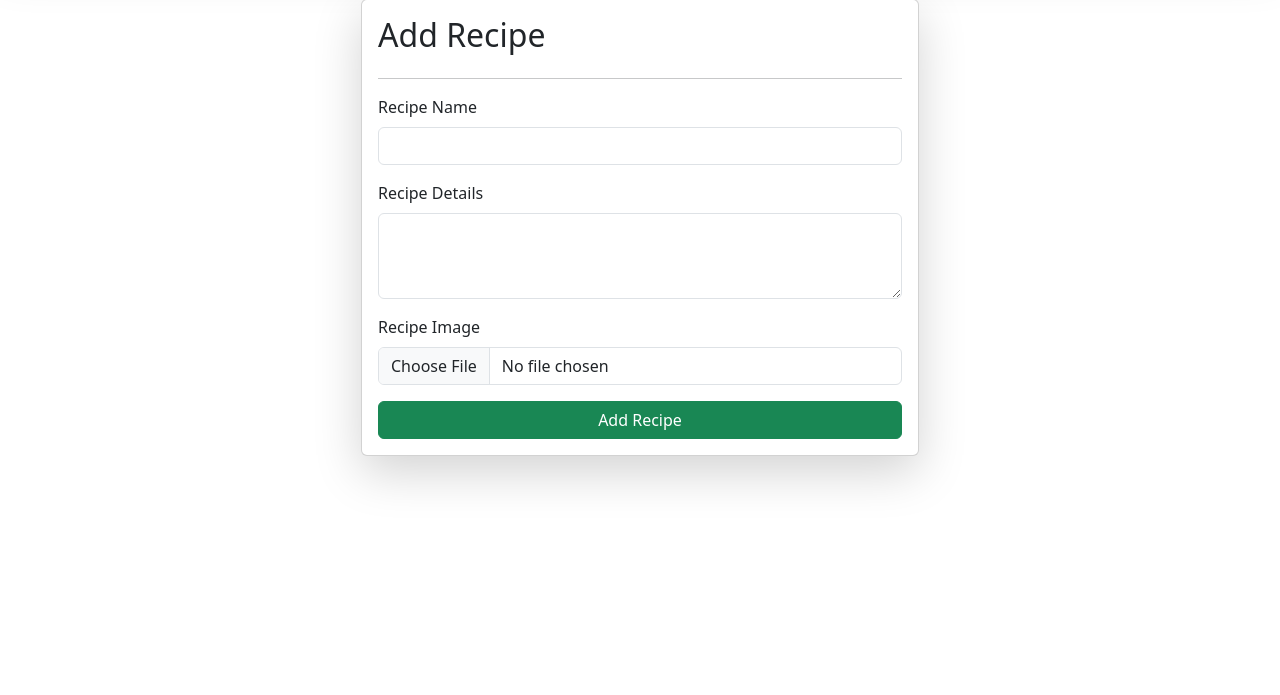
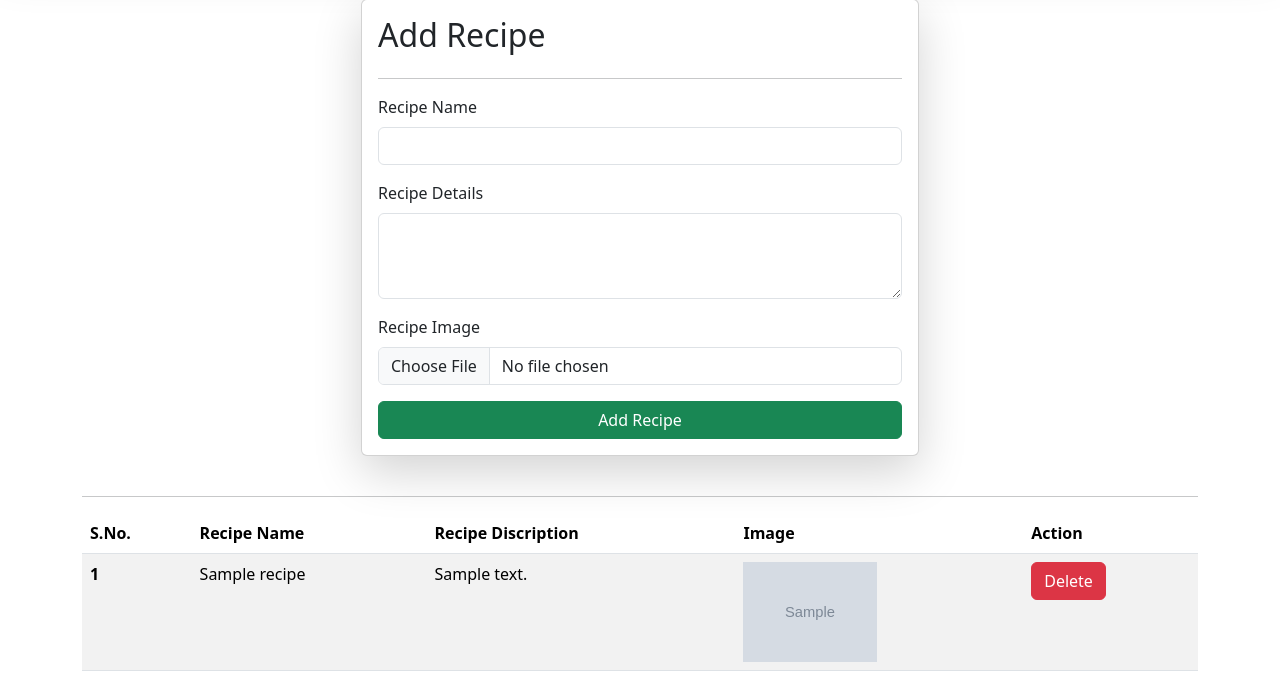
Before and after one commit to shubhhtr/learning_django, a Django app: page /recipes/ in a window 1280 px wide. Shown: the part 105-800 px from the top of the page. Run offline with Django 4.2, Linux system fonts and the light colour scheme; a user stored in the database is signed in; tables that the repository leaves empty hold one stand-in row (values such as "Sample post"); grey boxes marked "Sample" are stand-in pictures.

Commit message:
Display table and delete recipe

```diff
--- a/core/core/urls.py
+++ b/core/core/urls.py
@@ -20,6 +20,10 @@ from django.urls import path
 from home.views import *
 from recipe.views import *
 
+from django.conf.urls.static import static
+from django.conf import settings
+from django.contrib.staticfiles.urls import staticfiles_urlpatterns
+
 urlpatterns = [
     path("admin/", admin.site.urls),
     path("", home),
@@ -27,5 +31,11 @@ urlpatterns = [
     path("recipes/", recipes),
     path("login/", login_page),
     path("signup/", signup_page),
+    path("delete-recipe/<id>/", delete_recipe),
     path("logout/", logout_page)
 ]
+
+if settings.DEBUG:
+    urlpatterns += static(settings.MEDIA_URL, documents_root = settings.MEDIA_ROOT)
+
+urlpatterns+=staticfiles_urlpatterns()
--- a/core/recipe/models.py
+++ b/core/recipe/models.py
@@ -1,10 +1,10 @@
 from django.db import models
-from django.contrib.auth.models import User
+# from django.contrib.auth.models import User
 
 # Create your models here.
 
 class Recipes(models.Model):
-    user= models.ForeignKey(User, on_delete=models.CASCADE)
+    # user= models.ForeignKey(User, on_delete=models.CASCADE)
     recipe_name=models.CharField(max_length=200, null=False)
     recipe_description= models.TextField()
     recipe_image= models.ImageField(upload_to="recipe_assets")
--- a/core/recipe/templates/recipes.html
+++ b/core/recipe/templates/recipes.html
@@ -49,6 +49,42 @@
             Add Recipe
         </button>
     </form>
+
+    <br />
+    <hr />
+
+    <table class="table table-striped">
+        <thead>
+            <tr>
+                <th scope="col">S.No.</th>
+                <th scope="col">Recipe Name</th>
+                <th scope="col">Recipe Discription</th>
+                <th scope="col">Image</th>
+                <th scope="col">Action</th>
+            </tr>
+        </thead>
+        <tbody>
+            {%for item in recipes%}
+            <tr>
+                <th scope="row">{{forloop.counter}}</th>
+                <td>{{item.recipe_name}}</td>
+                <td>{{item.recipe_description}}</td>
+                <td>
+                    <img
+                        src="./media/{{item.recipe_image}}"
+                        style="height: 100px" />
+                </td>
+                <td>
+                    <a
+                        href="/delete-recipe/{{item.id}}"
+                        class="btn btn-danger"
+                        >Delete</a
+                    >
+                </td>
+            </tr>
+            {%endfor%}
+        </tbody>
+    </table>
 </div>
 
 {%endblock%}
--- a/core/recipe/views.py
+++ b/core/recipe/views.py
@@ -2,6 +2,7 @@ from django.shortcuts import render, redirect
 from django.contrib.auth.models import User
 from django.contrib.auth import authenticate, login, logout
 from django.contrib.auth.decorators import login_required
+from django.http import HttpResponse
 from django.contrib import messages
 from .models import *
 
@@ -18,7 +19,15 @@ def recipes(request):
         Recipes.objects.create(recipe_name = recipe_name, recipe_description = recipe_description, recipe_image = recipe_image)
         return redirect('/recipes/')
 
-    return render(request, 'recipes.html')
+    context = {'recipes':Recipes.objects.all() }
+    return render(request, 'recipes.html', context= context)
+
+
+@login_required(login_url='/login')
+def delete_recipe(request, id):
+    queryset = Recipes.objects.get(id=id)
+    queryset.delete()
+    return redirect('/recipes')
 
 
 def login_page(request):
```
Also changed, not shown: core/core/settings.py (+9 -0 lines), core/recipe_assets/oats-porridge-recipe-quick.webp (deleted), core/recipe_assets/samosa-0.webp (deleted).
